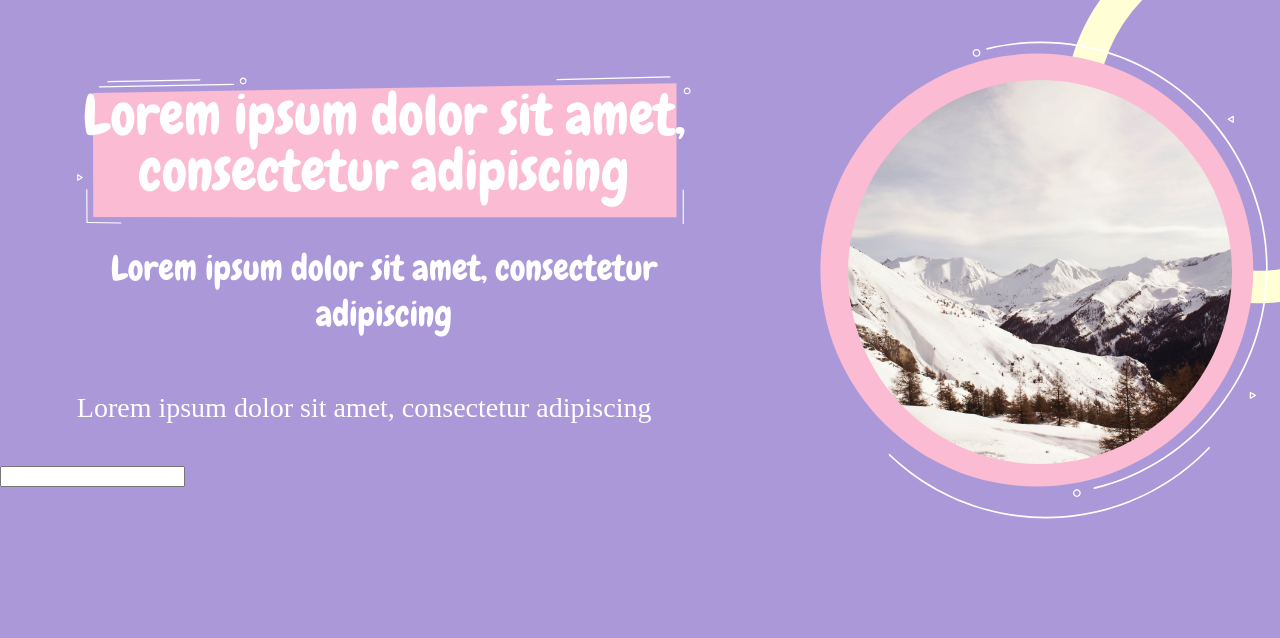
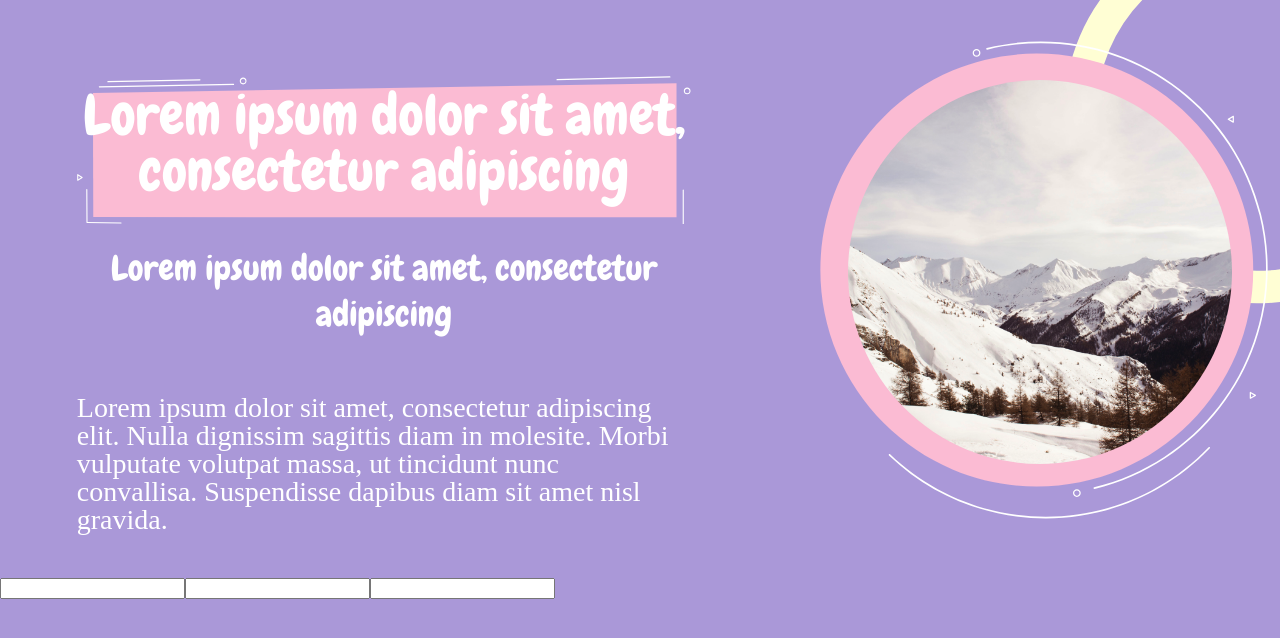
Before and after one commit to denizerisen/algebra-assignment, a Vue app: page / in a window 1280 px wide. Shown: the top 638 px of the page. Built offline with nearby package versions, Linux system fonts and the light colour scheme; a web font is replaced by a local one.

Commit message:
working input fields for all of the texts

```diff
--- a/src/App.vue
+++ b/src/App.vue
@@ -1,6 +1,6 @@
 <template>
   <div id="app" class="grid">
-    <SlideText :text="text"/>
+    <SlideText :headerText="headerText" :subheaderText="subheaderText" :text="text"/>
     <SlideImage/>
     <SlideInputs @getText="inputChangedHandler($event)"/>
   </div>
@@ -20,9 +20,25 @@ import SlideInputs from './components/SlideInputs.vue';
   },
 })
 export default class App extends Vue {
-  text: string = "Lorem ipsum dolor sit amet, consectetur adipiscing";
-  inputChangedHandler(text){
-    this.text = text;
+  headerText: string = 'Lorem ipsum dolor sit amet, consectetur adipiscing';
+  subheaderText: string = 'Lorem ipsum dolor sit amet, consectetur adipiscing';
+  text: string = 'Lorem ipsum dolor sit amet, consectetur adipiscing elit. Nulla dignissim sagittis diam in molesite. Morbi vulputate volutpat massa, ut tincidunt nunc convallisa. Suspendisse dapibus diam sit amet nisl gravida. '
+
+  inputChangedHandler($event){
+    console.log($event.target.name);
+    console.log($event.target.value);
+    switch($event.target.name){
+      case 'headerText':
+        this.headerText = $event.target.value;
+        break;
+      case 'subheaderText':
+        this.subheaderText = $event.target.value;
+        break;
+      case 'text':
+        this.text = $event.target.value;
+        break;
+    }
+
   }
 }
 </script>
--- a/src/components/SlideInputs.vue
+++ b/src/components/SlideInputs.vue
@@ -1,16 +1,21 @@
 <template>
   <div class="slide__inputs">
-      <input type="text" class="input" maxlength="55" v-on:input="inputChangedHandler($event.target.value)"/>
+        <input type="text" name="headerText" class="slide__input" maxlength="55" v-on:input="inputChangedHandler($event)"/>
+        <input type="text" name="subheaderText" class="slide__input" maxlength="55" v-on:input="inputChangedHandler($event)"/>
+        <input type="text" name="text" class="slide__input" maxlength="55" v-on:input="inputChangedHandler($event)"/>
   </div>
 </template>
 
-<script lang="js">
-export default {
-    methods : {
-        inputChangedHandler(value){
-            this.$emit('getText', value)
-        }
+<script lang="ts">
+import { Component, Vue } from 'vue-property-decorator';
+
+@Component
+export default class SlideInputs extends Vue {
+
+    inputChangedHandler(value: object) {
+        this.$emit('getText', value)
     }
+
 }
 </script>
 
--- a/src/components/SlideText.vue
+++ b/src/components/SlideText.vue
@@ -1,15 +1,11 @@
 <template>
   <div class="slide__left">
     <div class="header">
-    <img  src="../assets/header-text-background.svg" width="100%"/>
-    <h1 class="slide__header">{{text}}</h1>
+        <img  src="../assets/header-text-background.svg" width="100%"/>
+        <h1 class="slide__header">{{headerText}}</h1>
     </div>
-    <h2 class="slide__subheader">{{this.subheaderText}}</h2>
-    <p class="slide__text">{{this.subheaderText}}</p>
-
-        <!--<input type="text" class="input" v-model="headerText"/>
-        <input type="text" class="input" v-model="subheaderText"/>
-        <input type="text" class="input" v-model="text"/> -->
+    <h2 class="slide__subheader">{{subheaderText}}</h2>
+    <p class="slide__text">{{text}}</p>
   </div>
 </template>
 
@@ -19,11 +15,13 @@
     @Component
     export default class SlideText extends Vue {
         @Prop(String)
+        headerText;
+
+        @Prop(String)
+        subheaderText;
+
+        @Prop(String)
         text;
-
-        //headerText: string = 'Lorem ipsum dolor sit amet, consectetur adipiscing'
-       subheaderText: string = 'Lorem ipsum dolor sit amet, consectetur adipiscing'
-        //text: string = 'Lorem ipsum dolor sit amet, consectetur adipiscing elit. Nulla dignissim sagittis diam in molesite. Morbi vulputate volutpat massa, ut tincidunt nunc convallisa. Suspendisse dapibus diam sit amet nisl gravida. '
     }
 
 </script>
```
